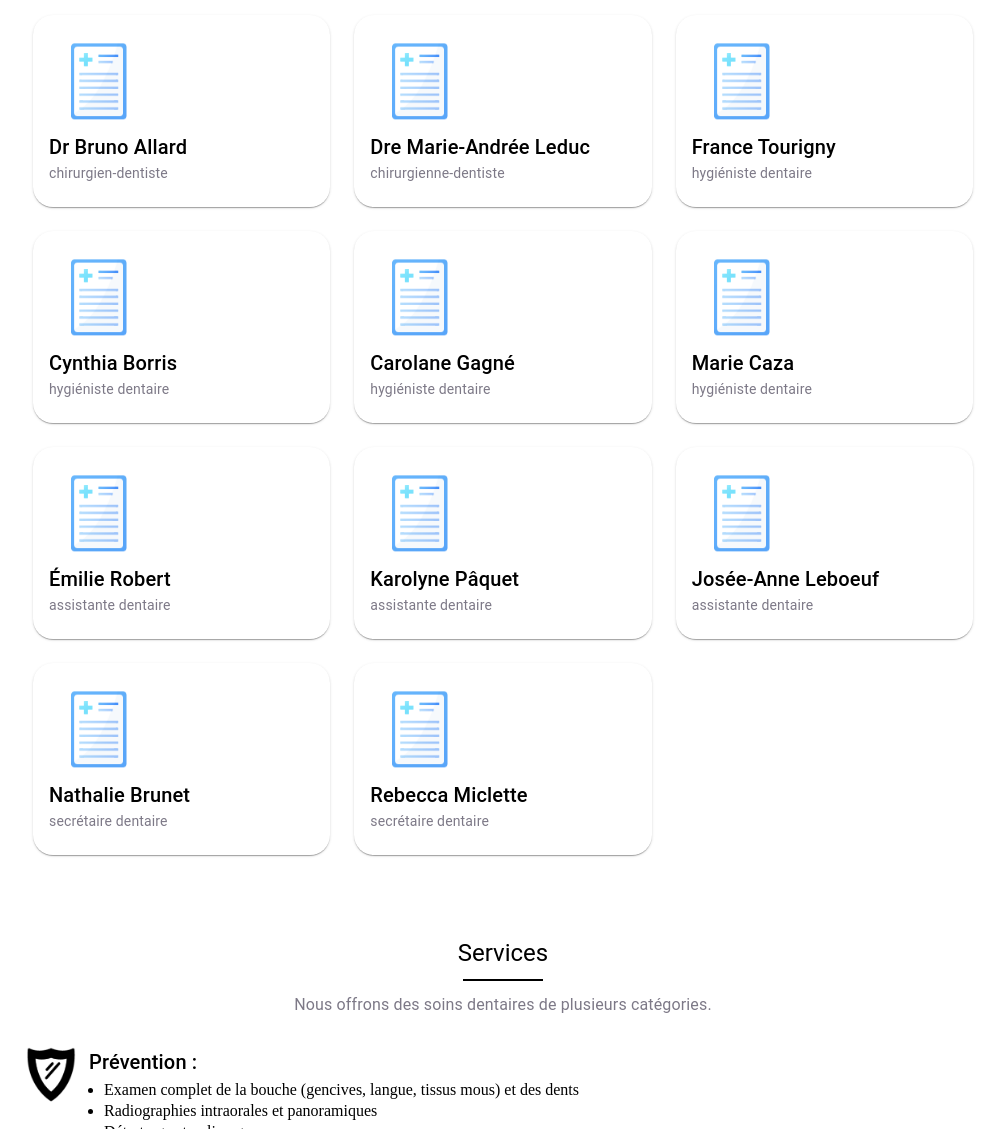
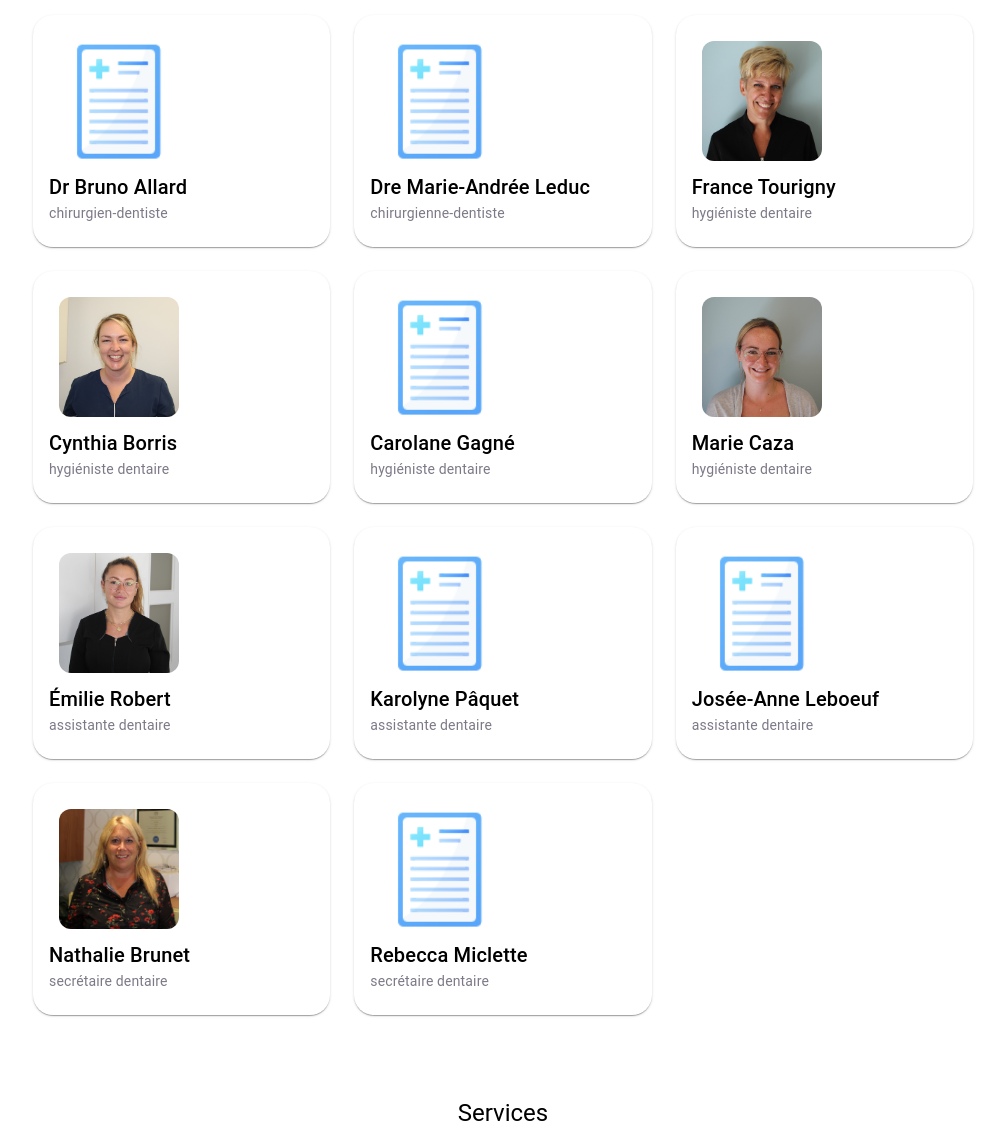
Before and after one commit to PascalOuimet/clinique-dentaire-allard-et-associes, a Gatsby site: page / in a window 1280 px wide. Shown: the part 625-1754 px from the top of the page, without its empty margins (137-1142 px from the left). Built offline with nearby package versions, Linux system fonts and the light colour scheme; Gatsby itself is replaced by a stand-in of ours.

Commit message:
add staff pics

```diff
--- a/src/components/layout.css
+++ b/src/components/layout.css
@@ -29,3 +29,7 @@ li {
 .openHours li{
   margin:3px 0 10px;
 }
+
+.staff img{
+  border-radius: 10%;
+}
--- a/src/components/team-member.tsx
+++ b/src/components/team-member.tsx
@@ -18,7 +18,7 @@ const TeamMember = ({ member, ...props }: IProps) => {
   return (
     <Card>
       <CardContent style={{ textAlign: "start" }}>
-        <div style={{ width: 80, padding: 10 }}>
+        <div style={{ width: 120, padding: 10 }} className="staff">
           <Image alt={member.title} filename={member.image} />
         </div>
         <Typography variant="h6" color="inherit">
--- a/src/components/team.tsx
+++ b/src/components/team.tsx
@@ -22,14 +22,14 @@ const Team = () => {
     },
     {
       id: 3,
-      image: "tracking-icon.png",
+      image: "staff/france.jpg",
       title: "France Tourigny",
       description:
         "hygiéniste dentaire",
     },
     {
       id: 4,
-      image: "tracking-icon.png",
+      image: "staff/cynthia.jpg",
       title: "Cynthia Borris",
       description:
         "hygiéniste dentaire",
@@ -43,13 +43,13 @@ const Team = () => {
     },
     {
       id: 6,
-      image: "tracking-icon.png",
+      image: "staff/marie_caza.jpg",
       title: "Marie Caza",
       description: "hygiéniste dentaire",
     },
     {
       id: 7,
-      image: "tracking-icon.png",
+      image: "staff/emilie.jpg",
       title: "Émilie Robert",
       description: "assistante dentaire",
     },
@@ -67,7 +67,7 @@ const Team = () => {
     },
     {
       id: 10,
-      image: "tracking-icon.png",
+      image: "staff/nathalie.jpg",
       title: "Nathalie Brunet",
       description: "secrétaire dentaire",
     },
```
Also changed, not shown: src/images/staff/cynthia.jpg (added), src/images/staff/emilie.jpg (added), src/images/staff/france.jpg (added), src/images/staff/marie_caza.jpg (added), src/images/staff/nathalie.jpg (added).
